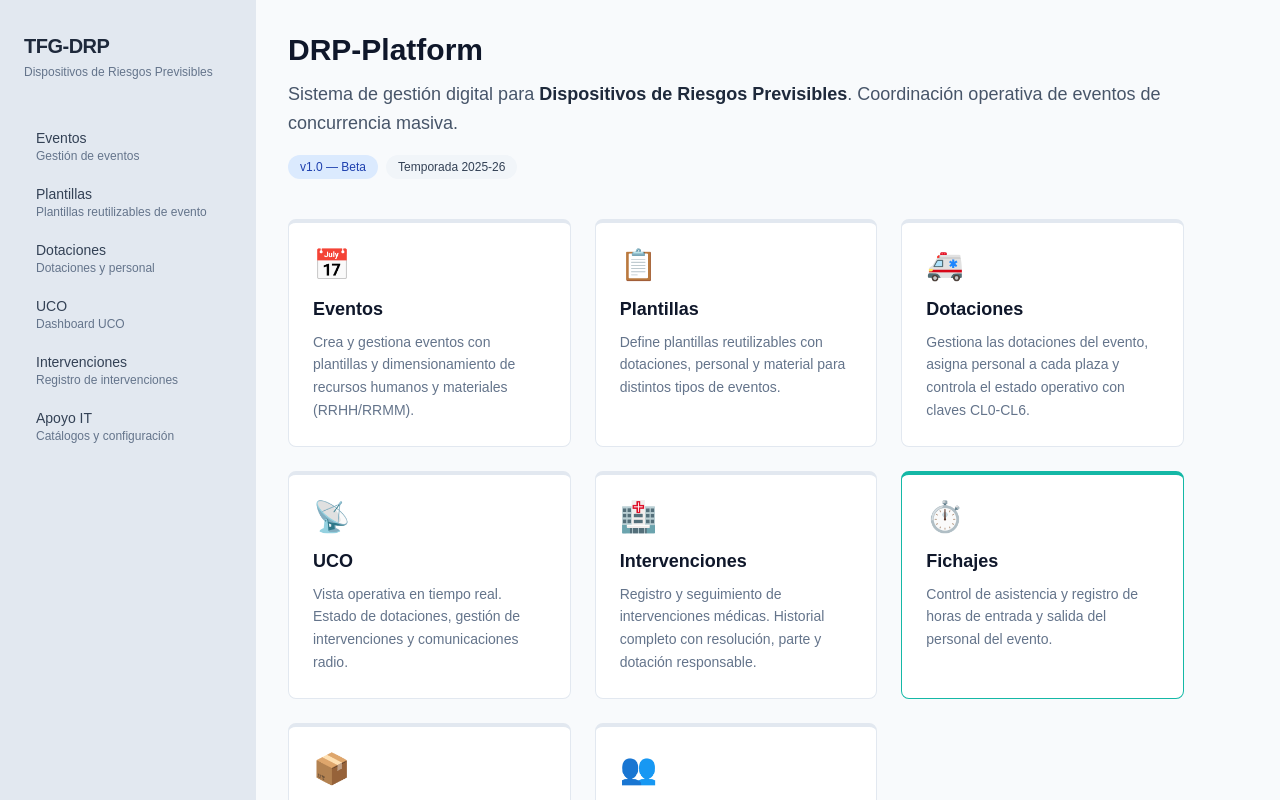
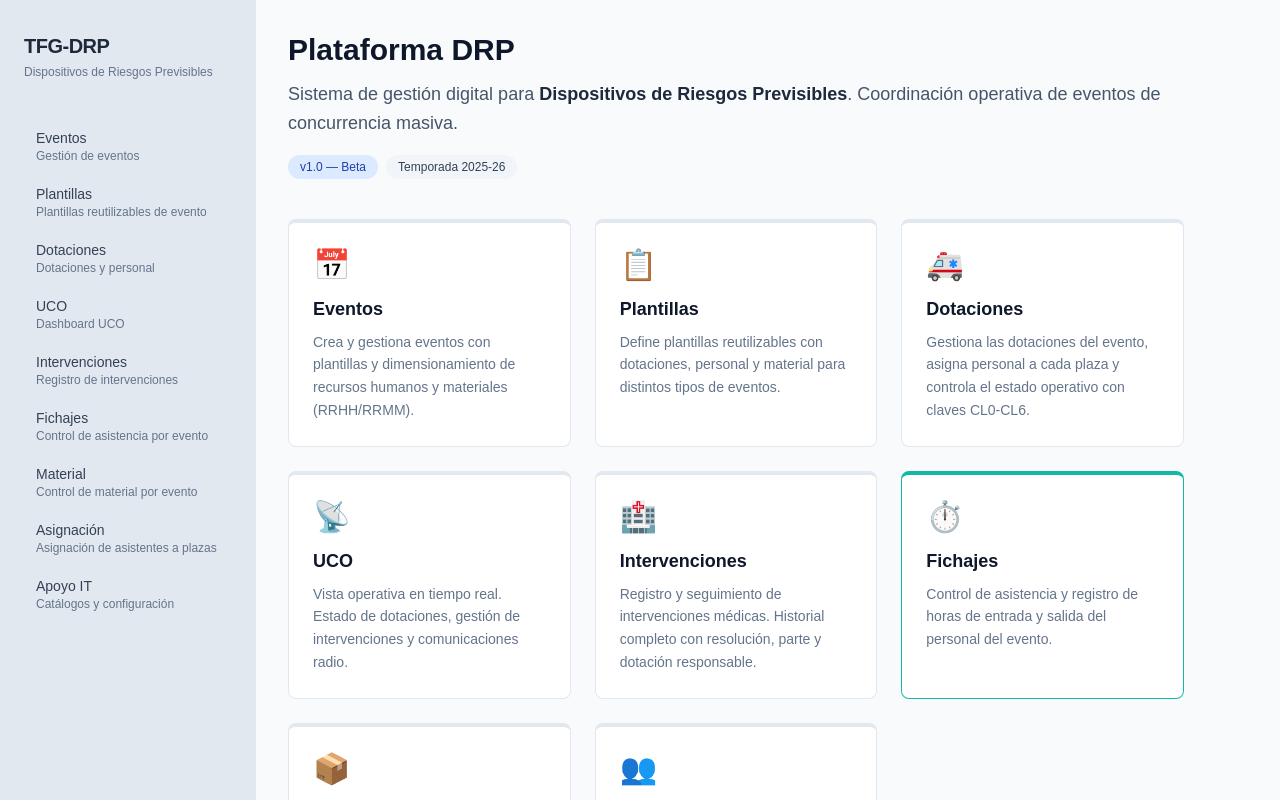
Before and after one commit to juliogfx/TFG-DRP, a Next.js app: page / in a window 1280 px wide. Shown: the top 800 px of the page. Built offline with nearby package versions, Linux system fonts and the light colour scheme.

Commit message:
chore: actualizar sidebar con módulos fichajes/material/asignación, título Plataforma DRP

```diff
--- a/app/components/Sidebar.tsx
+++ b/app/components/Sidebar.tsx
@@ -18,6 +18,12 @@ interface NavItem {
   href: string;
   label: string;
   hint: string;
+  /**
+   * true para accesos rápidos que comparten href con otro item (Eventos).
+   * Evita que Fichajes/Material/Asignación se iluminen a la vez que Eventos
+   * cuando la ruta actual empieza por /eventos.
+   */
+  soloAcceso?: boolean;
 }
 
 const NAV_ITEMS: NavItem[] = [
@@ -26,6 +32,12 @@ const NAV_ITEMS: NavItem[] = [
   { href: '/dotaciones', label: 'Dotaciones', hint: 'Dotaciones y personal' },
   { href: '/uco',        label: 'UCO',        hint: 'Dashboard UCO' },
   { href: '/uco/intervenciones', label: 'Intervenciones', hint: 'Registro de intervenciones' },
+  // Fichajes/Material/Asignación son subpantallas por evento — no tienen
+  // ruta global. El enlace lleva a /eventos para que el usuario elija el
+  // evento primero, y el hint lo indica.
+  { href: '/eventos', label: 'Fichajes',   hint: 'Control de asistencia por evento', soloAcceso: true },
+  { href: '/eventos', label: 'Material',   hint: 'Control de material por evento',   soloAcceso: true },
+  { href: '/eventos', label: 'Asignación', hint: 'Asignación de asistentes a plazas', soloAcceso: true },
   { href: '/apoyo-informatico', label: 'Apoyo IT', hint: 'Catálogos y configuración' },
 ];
 
@@ -59,10 +71,10 @@ export default function Sidebar() {
 
       <nav className="flex-1 space-y-1">
         {NAV_ITEMS.map((item) => {
-          const activo = esActivo(item.href);
+          const activo = !item.soloAcceso && esActivo(item.href);
           return (
             <Link
-              key={item.href}
+              key={item.label}
               href={item.href}
               className={`block rounded-md px-3 py-2 transition-colors ${
                 activo
--- a/app/page.tsx
+++ b/app/page.tsx
@@ -84,7 +84,7 @@ export default function HomePage() {
   return (
     <div className="max-w-4xl">
       <div className="mb-10">
-        <h1 className="text-3xl font-bold text-slate-900 mb-3">DRP-Platform</h1>
+        <h1 className="text-3xl font-bold text-slate-900 mb-3">Plataforma DRP</h1>
         <p className="text-lg text-slate-600 leading-relaxed">
           Sistema de gestión digital para{' '}
           <span className="font-semibold text-slate-800">Dispositivos de Riesgos Previsibles</span>.
```
